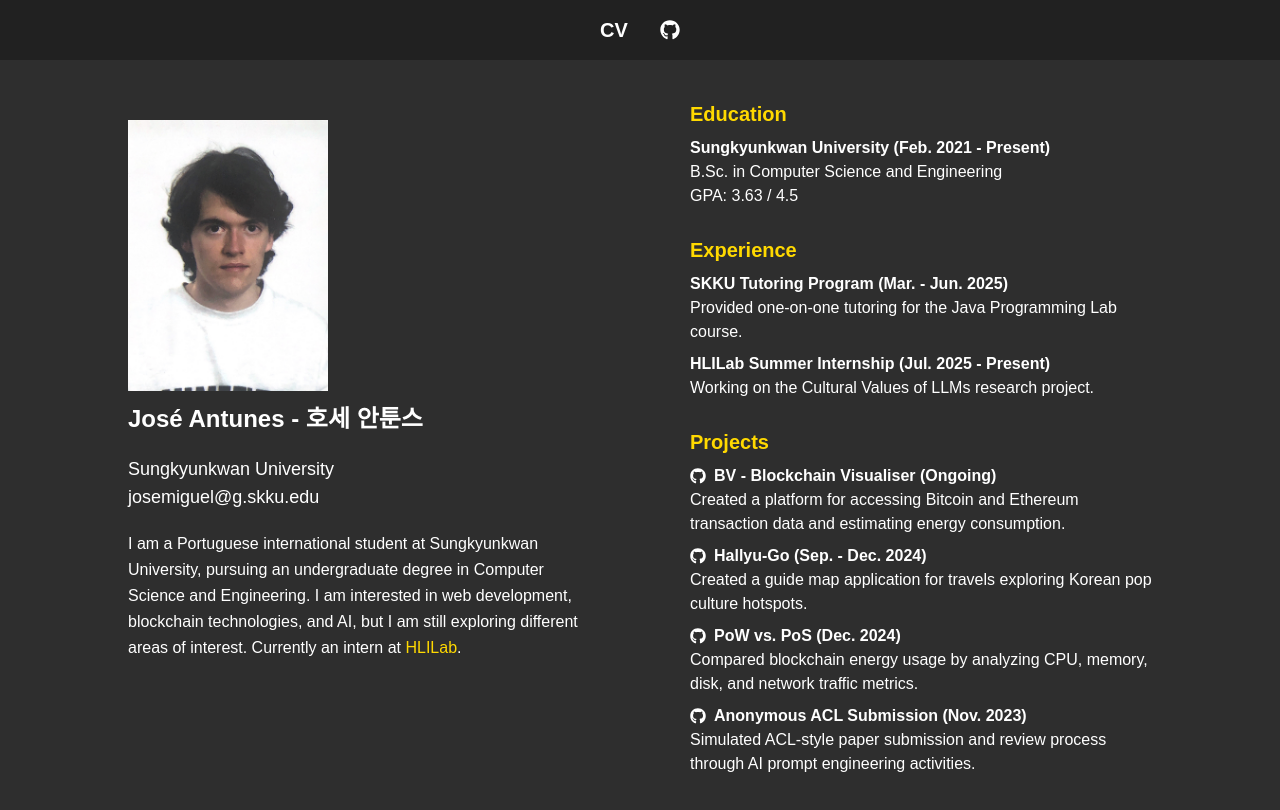
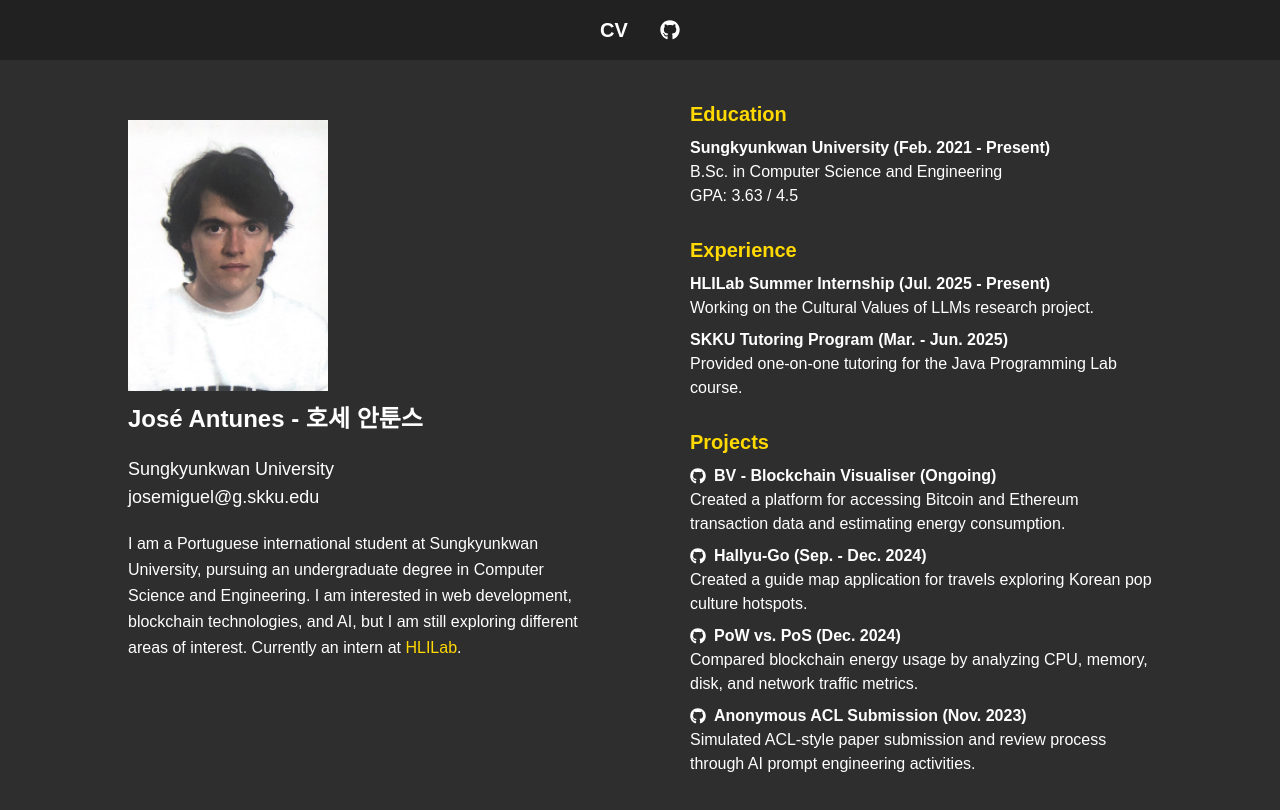
Before and after one commit to 23-jose/myhomepage, a Next.js app: page / in a window 1280 px wide. Shown: the top 810 px of the page. Built offline with nearby package versions, Linux system fonts and the light colour scheme.

Commit message:
made minor changes to CV

```diff
--- a/src/app/page.tsx
+++ b/src/app/page.tsx
@@ -31,11 +31,11 @@ export default function Home() {
           </div>
           <div>
             <h2 className="text-xl font-semibold mb-2 text-[#FFD900]">Experience</h2>
+            <p className="font-medium font-semibold">HLILab Summer Internship (Jul. 2025 - Present)</p>
+            <p className="mb-2">Working on the Cultural Values of LLMs research project.</p>
+
             <p className="font-medium font-semibold">SKKU Tutoring Program (Mar. - Jun. 2025)</p>
-            <p className="mb-2">Provided one-on-one tutoring for the Java Programming Lab course.</p>
-
-            <p className="font-medium font-semibold">HLILab Summer Internship (Jul. 2025 - Present)</p>
-            <p>Working on the Cultural Values of LLMs research project.</p>
+            <p>Provided one-on-one tutoring for the Java Programming Lab course.</p>
           </div>
           <div>
             <h2 className="text-xl font-semibold mb-2 text-[#FFD900]">Projects</h2>
```
Also changed, not shown: 1 other file (tests, documents, lock files or other folders).
